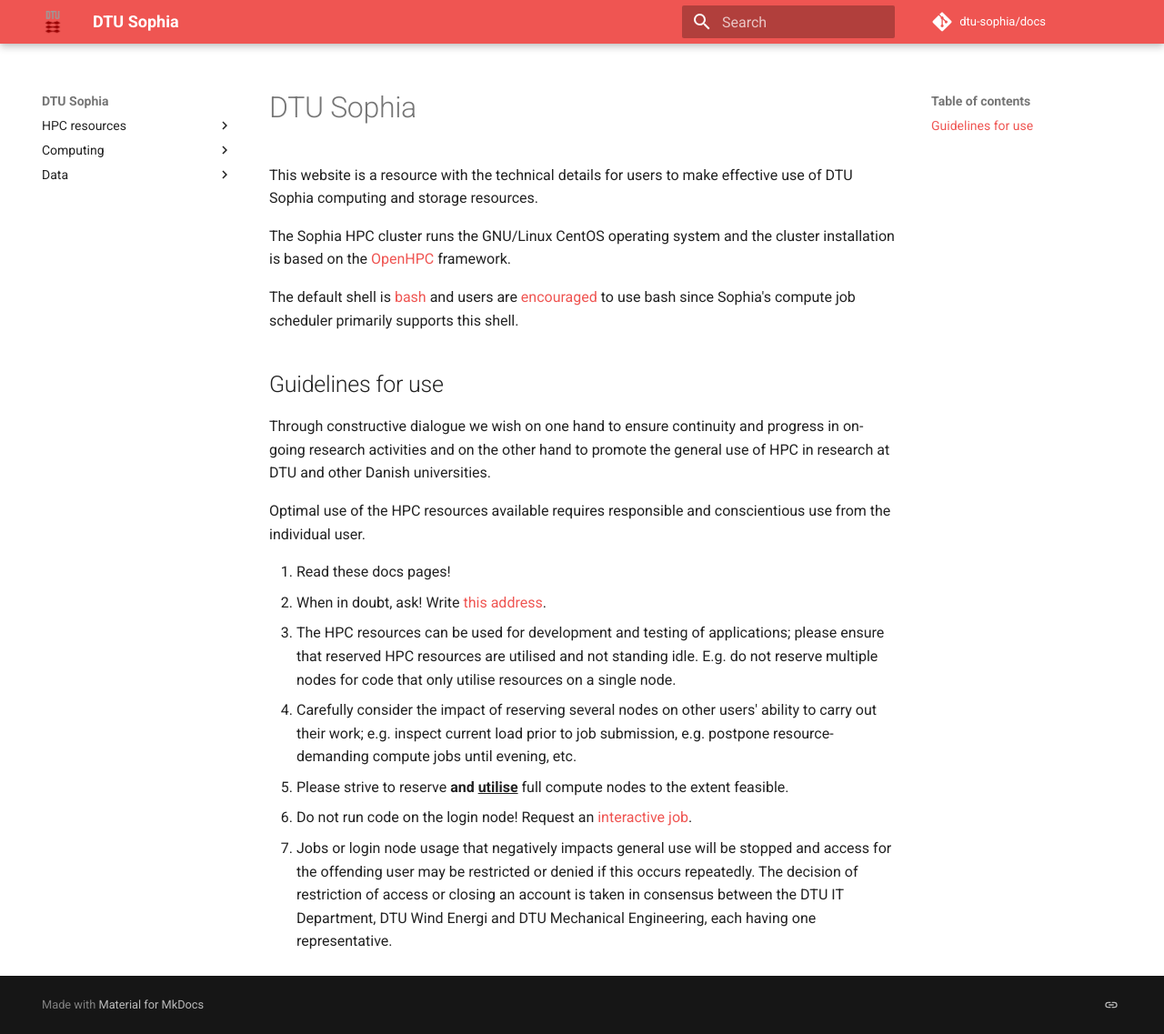
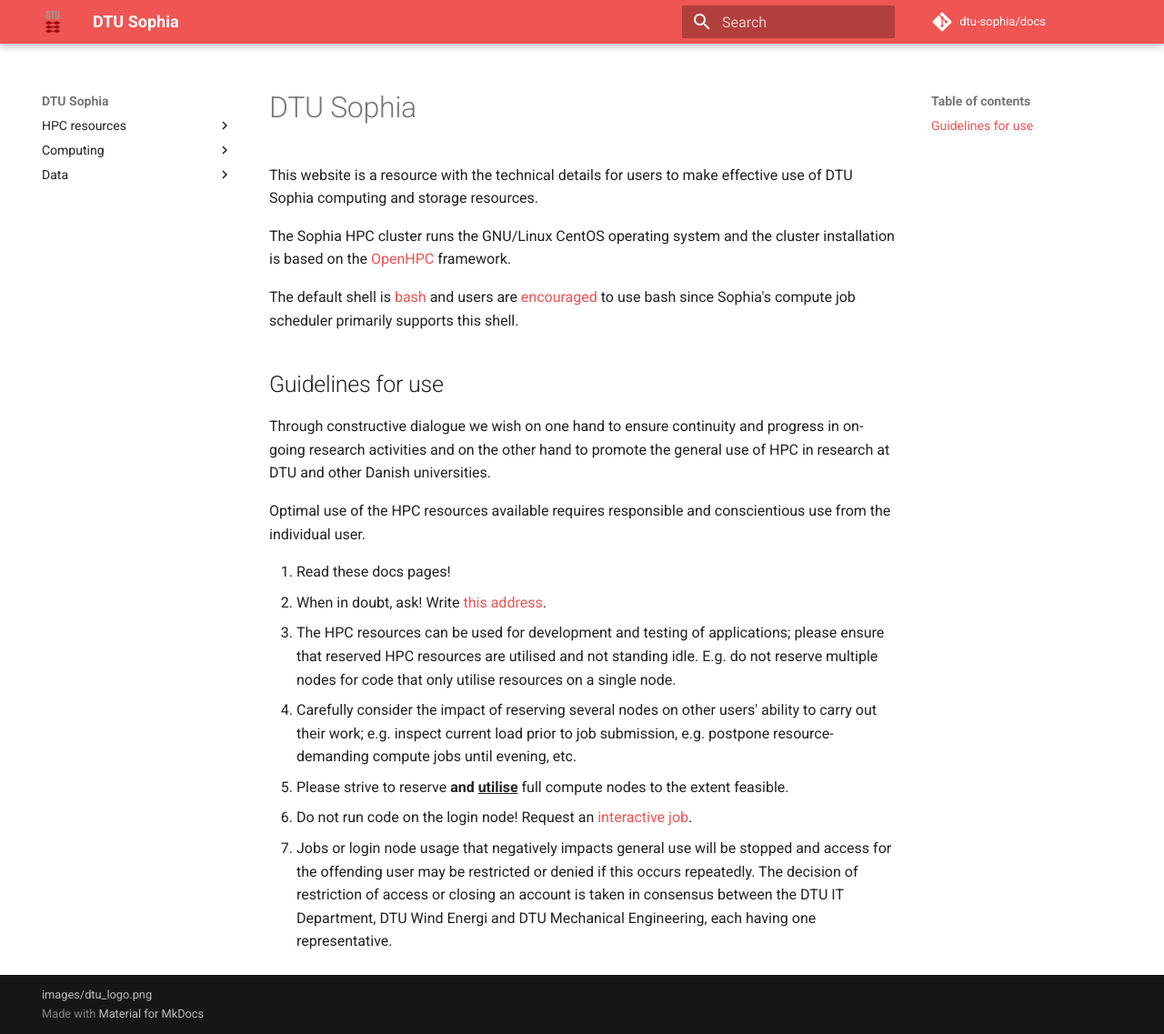
Before and after one commit to martavp/docs, an MkDocs documentation site: the page built from docs/index.md, in a window 1280 px wide and 1137 px high. Shown: the whole window at 91% size. Built offline with MkDocs 1.6.1 and Material for MkDocs 9.7.7, drawn with Linux system fonts in a browser that asks for light colours; comment, search, counter and statistics services are not loaded.

Commit message:
add: lr image

```diff
--- a/mkdocs.yml
+++ b/mkdocs.yml
@@ -14,9 +14,7 @@
 
 docs_dir: docs/
 
-extra:
-  social:
-    - icon: images/dtu_logo.png
+copyright: images/dtu_logo.png
 
 nav:
     - HPC resources:
```
